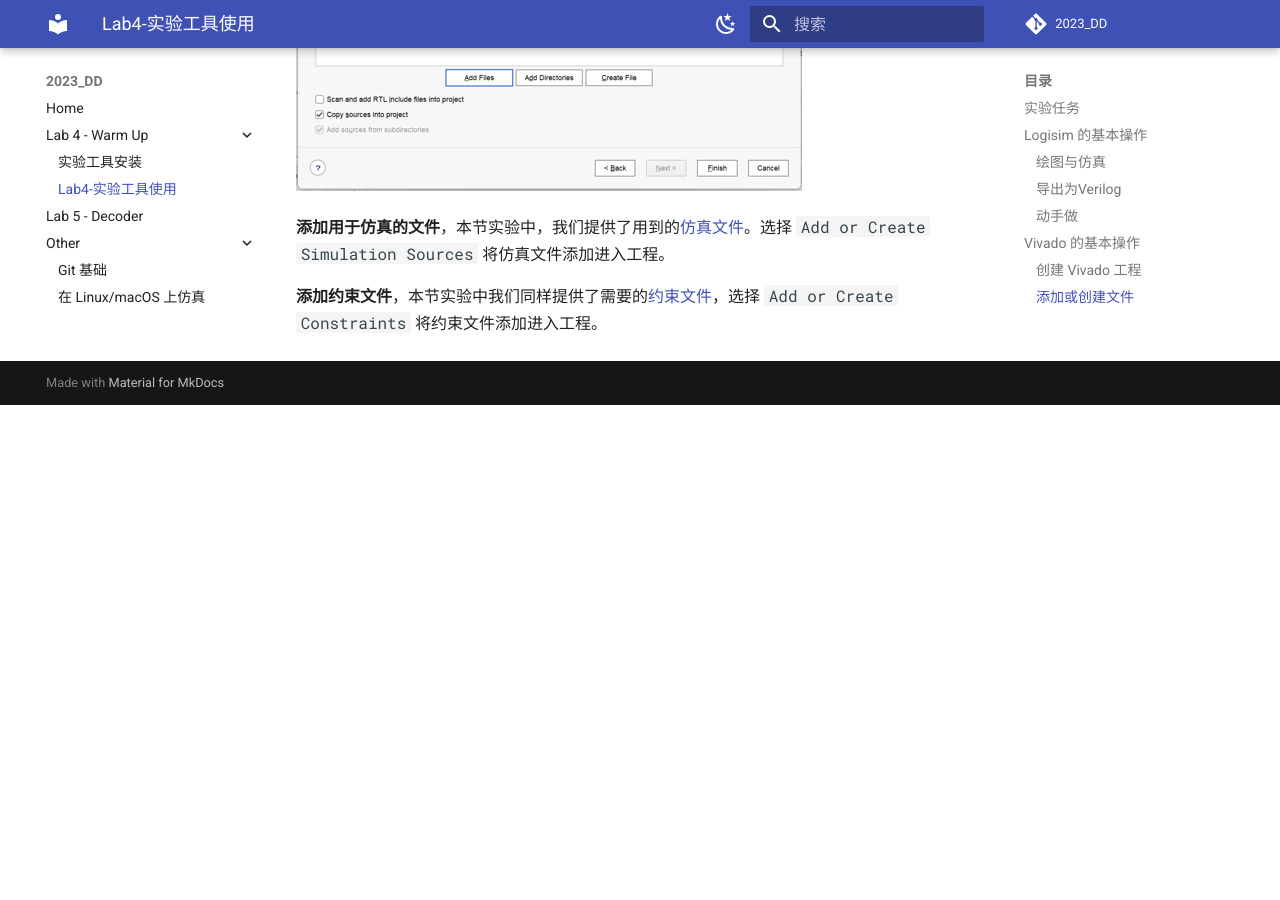
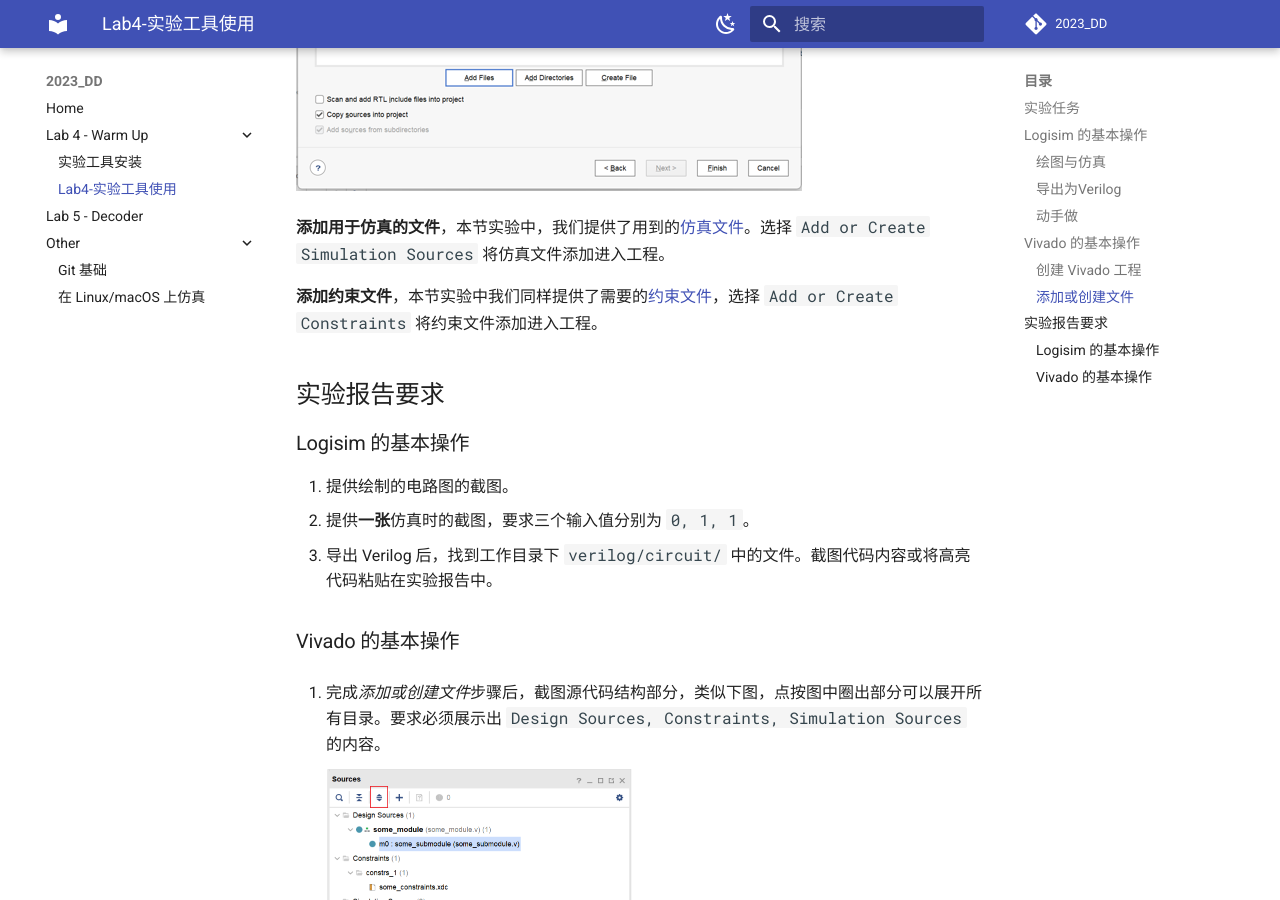
Before and after one commit to Guahao31/2023_DD, an MkDocs documentation site: the page built from docs/warmup/lab4.md, in a window 1280 px wide and 900 px high, scrolled down 5627 px. Built offline with MkDocs 1.6.1 and Material for MkDocs 9.7.7, drawn with Linux system fonts in a browser that asks for light colours; comment, search, counter and statistics services are not loaded; before the commit the page ends 6032 px from its top, so only the background shows below that.

Commit message:
update: 实验报告要求

```diff
--- a/docs/warmup/lab4.md
+++ b/docs/warmup/lab4.md
@@ -111,3 +111,19 @@ Vivado 无法读取 Logisim 的工程文件或原理图文件，需要通过将
 **添加用于仿真的文件**，本节实验中，我们提供了用到的[仿真文件](TODO/lab4_example_tb.v)。选择 `Add or Create Simulation Sources` 将仿真文件添加进入工程。
 
 **添加约束文件**，本节实验中我们同样提供了需要的[约束文件](TODO/lab4_example_constraints.xdc)，选择 `Add or Create Constraints` 将约束文件添加进入工程。
+
+## 实验报告要求
+
+### Logisim 的基本操作
+
+1. 提供绘制的电路图的截图。
+2. 提供**一张**仿真时的截图，要求三个输入值分别为 `0, 1, 1`。
+3. 导出 Verilog 后，找到工作目录下 `verilog/circuit/` 中的文件。截图代码内容或将高亮代码粘贴在实验报告中。
+
+### Vivado 的基本操作
+
+1. 完成*添加或创建文件*步骤后，截图源代码结构部分，类似下图，点按图中圈出部分可以展开所有目录。要求必须展示出 `Design Sources, Constraints, Simulation Sources` 的内容。
+
+    <img src="../pic/lab4/sources_hierarchy.png" style="zoom:50%">
+
+2.
```
Also changed, not shown: docs/warmup/pic/lab4/sources_hierarchy.png (added).
